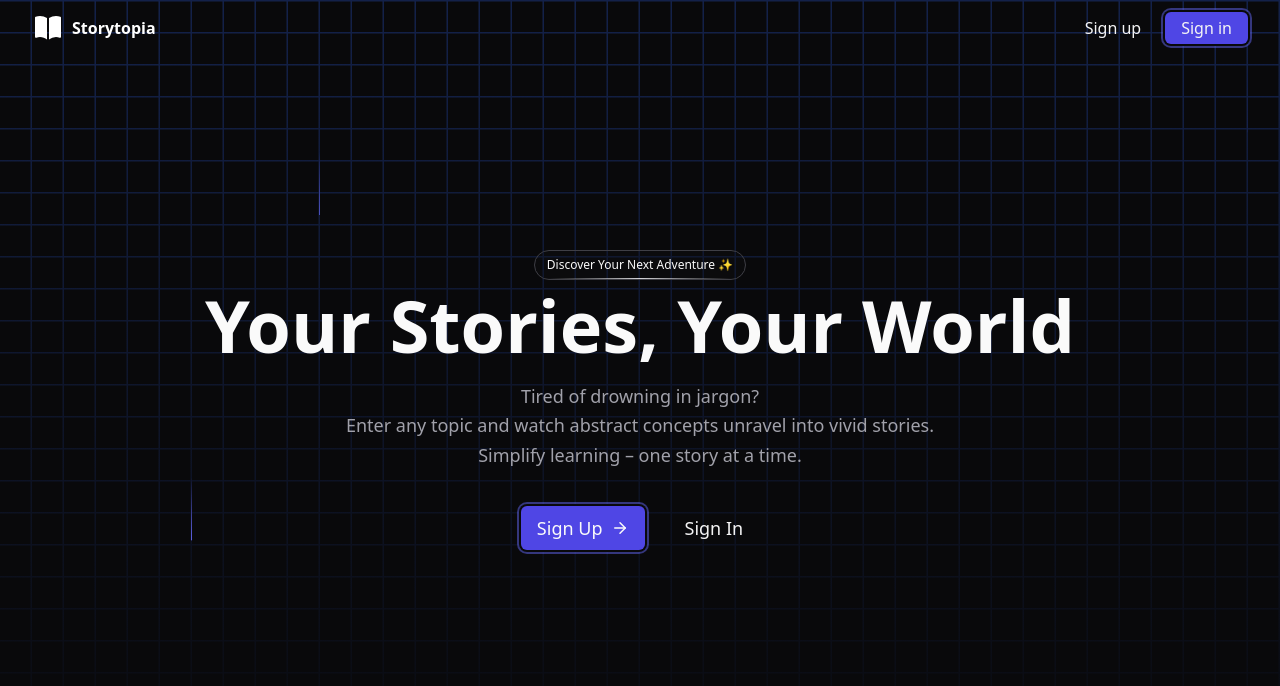
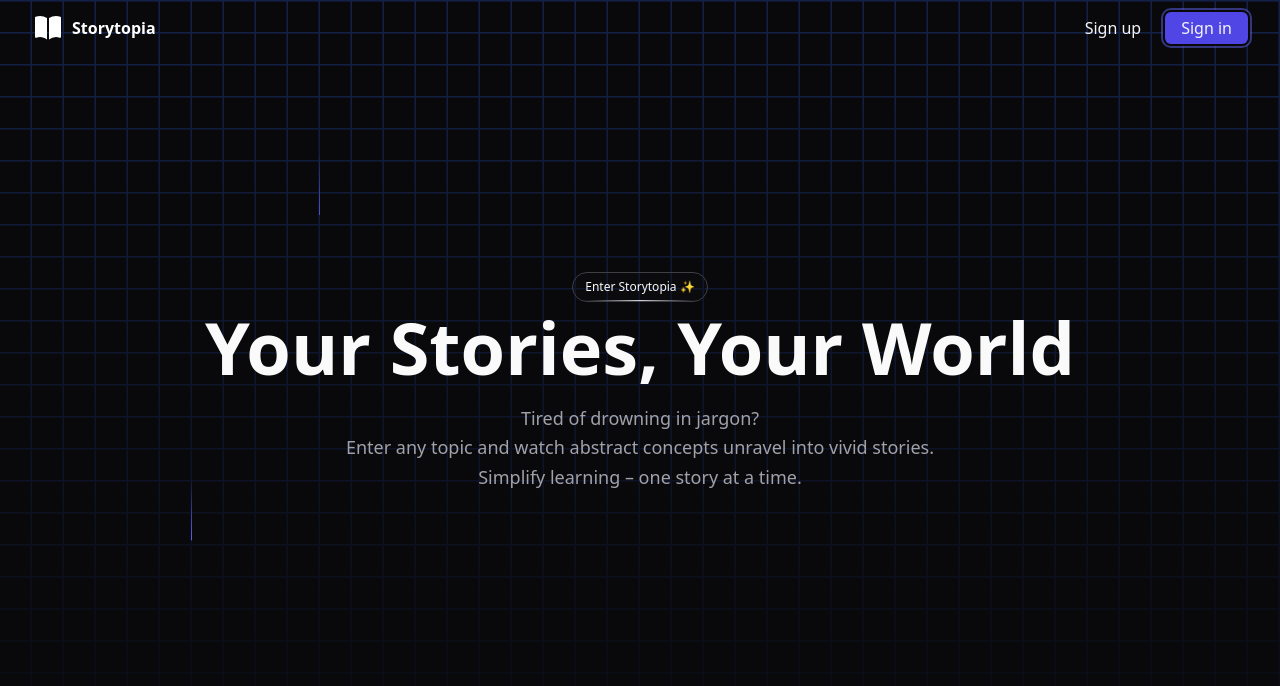
Before and after one commit to mikeguyon98/storytopia-fe, a React (Create React App) app: page /home in a window 1280 px wide. Shown: the top 686 px of the page. Built offline with nearby package versions, Linux system fonts and the light colour scheme; no server answers.

Commit message:
clean up home page

```diff
--- a/src/components/hero/DarkGridHero.js
+++ b/src/components/hero/DarkGridHero.js
@@ -16,16 +16,6 @@ export const DarkGridHero = () => {
 };
 
 const Content = () => {
-  const navigate = useNavigate();
-
-  const handleSplashButtonClick = () => {
-    navigate("/signup");
-  };
-
-  const handleGhostButtonClick = () => {
-    navigate("/signin");
-  };
-
   return (
     <div className="relative z-20 mx-auto flex max-w-6xl flex-col items-center justify-center px-4 py-24 md:px-8 md:py-36 h-[100vh]">
       <motion.div
@@ -43,7 +33,7 @@ const Content = () => {
         }}
         className="relative"
       >
-        <GlowingChip>Discover Your Next Adventure ✨</GlowingChip>
+        <GlowingChip>Enter Storytopia ✨</GlowingChip>
       </motion.div>
       <motion.h1
         initial={{
@@ -117,30 +107,6 @@ const Content = () => {
       >
         Simplify learning – one story at a time.
       </motion.p>
-      <motion.div
-        initial={{
-          y: 25,
-          opacity: 0,
-        }}
-        animate={{
-          y: 0,
-          opacity: 1,
-        }}
-        transition={{
-          duration: 1.25,
-          delay: 0.75,
-          ease: "easeInOut",
-        }}
-        className="flex flex-col items-center gap-6 sm:flex-row"
-      >
-        <SplashButton className="flex items-center gap-2" onClick={handleSplashButtonClick}>
-          Sign Up
-          <FiArrowRight />
-        </SplashButton>
-        <GhostButton className="rounded-md px-4 py-2 text-zinc-100" onClick={handleGhostButtonClick}>
-          Sign In
-        </GhostButton>
-      </motion.div>
     </div>
   );
 };
```
